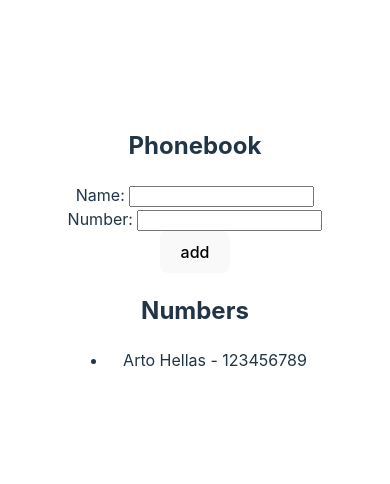
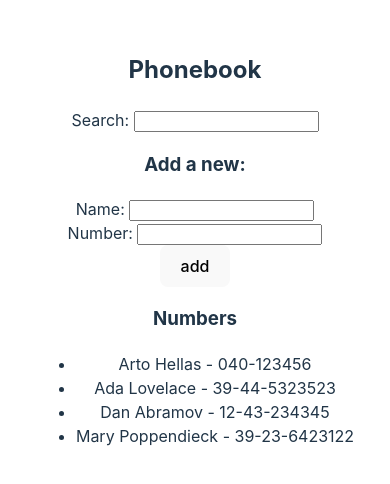
Before and after one commit to Eruasemo/fullstackopen, a React (Vite) app in the folder part2/phonebook/: page / in a window 390 px wide. Shown: the part 174-658 px from the top of the page. Built offline with nearby package versions, Linux system fonts and the light colour scheme.

Commit message:
2.9*: The Phonebook Step 4 Completed

```diff
--- a/part2/phonebook/src/App.jsx
+++ b/part2/phonebook/src/App.jsx
@@ -2,15 +2,20 @@ import { useState } from 'react'
 import './App.css'
 
 const DisplayNames = ({ persons }) => persons.map(person => <li key={person.number}>{person.name} - {person.number}</li>)
-const Input = ({name,value,handler,type}) =><div>{name}: <input type={type} name={name} value={value} onChange={handler} required /></div>
+const Input = ({ name, value, handler, type }) => <div>{name}: <input type={type} name={name} value={value} onChange={handler} required /></div>
 
 
 const App = () => {
   const [persons, setPersons] = useState([
-    { name: 'Arto Hellas', number: 123456789 }
+    { name: 'Arto Hellas', number: '040-123456' },
+    { name: 'Ada Lovelace', number: '39-44-5323523' },
+    { name: 'Dan Abramov', number: '12-43-234345' },
+    { name: 'Mary Poppendieck', number: '39-23-6423122' }
   ])
-  const [newName, setNewName] = useState({name:'',number:''})
+  const [newName, setNewName] = useState({ name: '', number: '' })
+  const [filter,setFilter]= useState('')
 
+  const personsToShow = filter == '' ? persons : persons.filter(person=>person.name.toLocaleLowerCase().includes(filter.toLowerCase()) )
 
   const addPerson = (event) => {
     event.preventDefault()
@@ -20,31 +25,37 @@ const App = () => {
       alert(`${personObject.number} is already on the phonebook.`)
     } else {
       setPersons(persons.concat(personObject));
-      setNewName({name:'',number:''})
+      setNewName({ name: '', number: '' })
     }
   }
 
   const handleNameChange = (event) => {
-    setNewName({...newName,name:event.target.value})
+    setNewName({ ...newName, name: event.target.value })
   }
 
-  const handleNumberChange = (event) =>{
-    setNewName({...newName,number:event.target.value})
+  const handleNumberChange = (event) => {
+    setNewName({ ...newName, number: event.target.value })
+  }
+
+  const handleFilterChange= (event) => {
+    setFilter(event.target.value)
   }
 
   return (
     <div>
       <h2>Phonebook</h2>
+      <Input name='Search' type='text' value={filter} handler={handleFilterChange} />
+      <h3>Add a new:</h3>
       <form onSubmit={addPerson}>
-        <Input name = 'Name' type='text' value = {newName.name} handler={handleNameChange} />
-        <Input name='Number' type='number' value = {newName.number} handler={handleNumberChange} />
+        <Input name='Name' type='text' value={newName.name} handler={handleNameChange} />
+        <Input name='Number' type='number' value={newName.number} handler={handleNumberChange} />
         <div>
           <button type="submit">add</button>
         </div>
       </form>
-      <h2>Numbers</h2>
+      <h3>Numbers</h3>
       <ul>
-        <DisplayNames persons={persons} />
+        <DisplayNames persons={personsToShow} />
       </ul>
     </div>
   )
```
